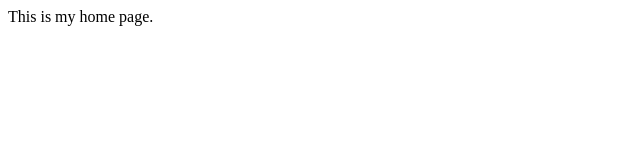
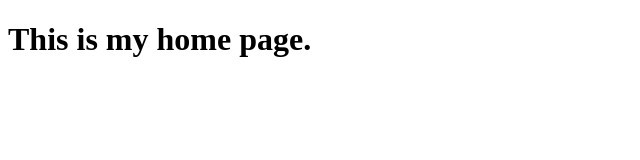
Before and after one commit to jbluks/test-webpage, a plain HTML site: page index.html in a window 1280 px wide. Shown: the whole page, without its empty margins (0-640 px from the left). Drawn offline with Linux system fonts and the light colour scheme.

Commit message:
Added h1 tags

```diff
--- a/index.html
+++ b/index.html
@@ -7,6 +7,6 @@
   <title>Document</title>
 </head>
 <body>
-  This is my home page.
+  <h1>This is my home page.</h1>
 </body>
 </html>
```
